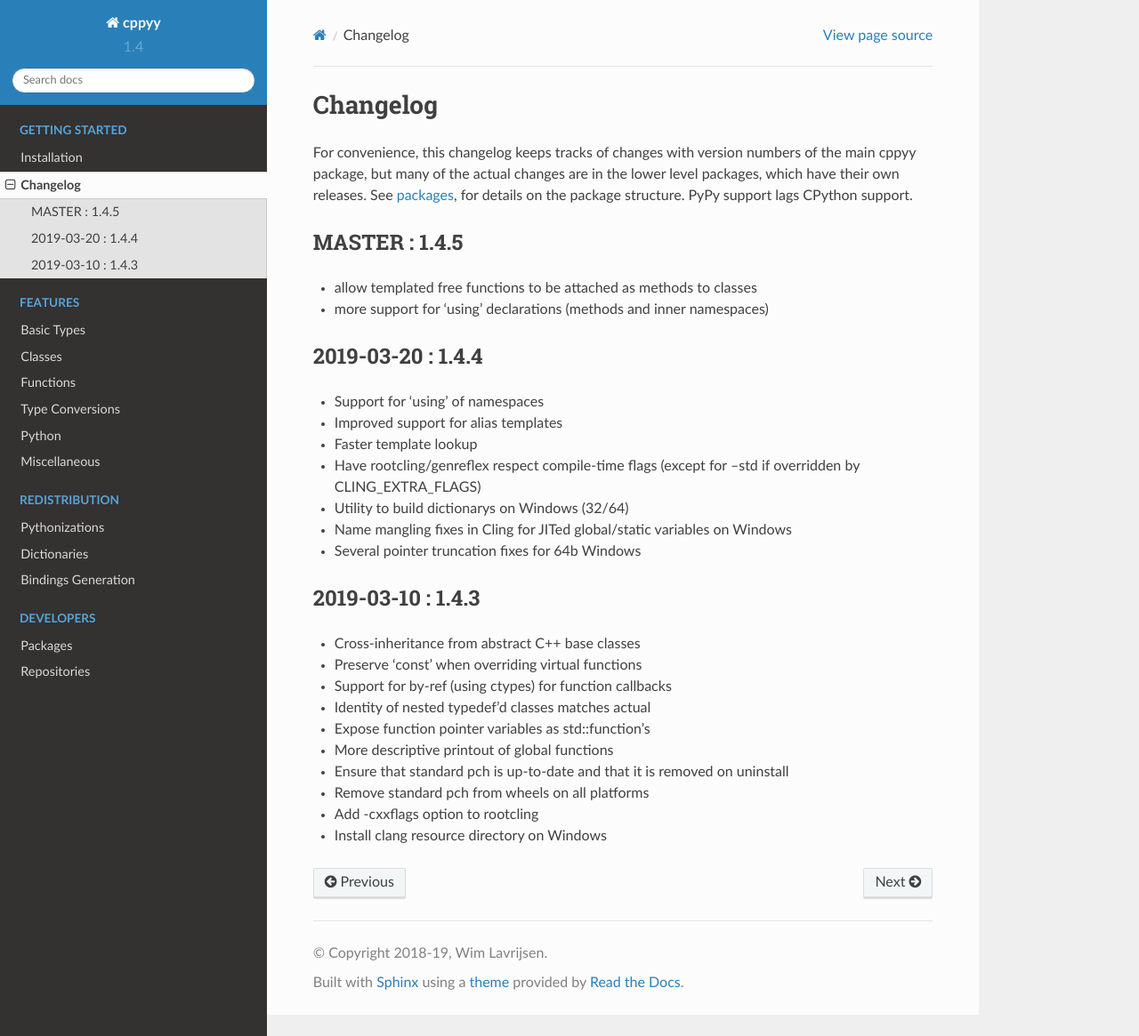
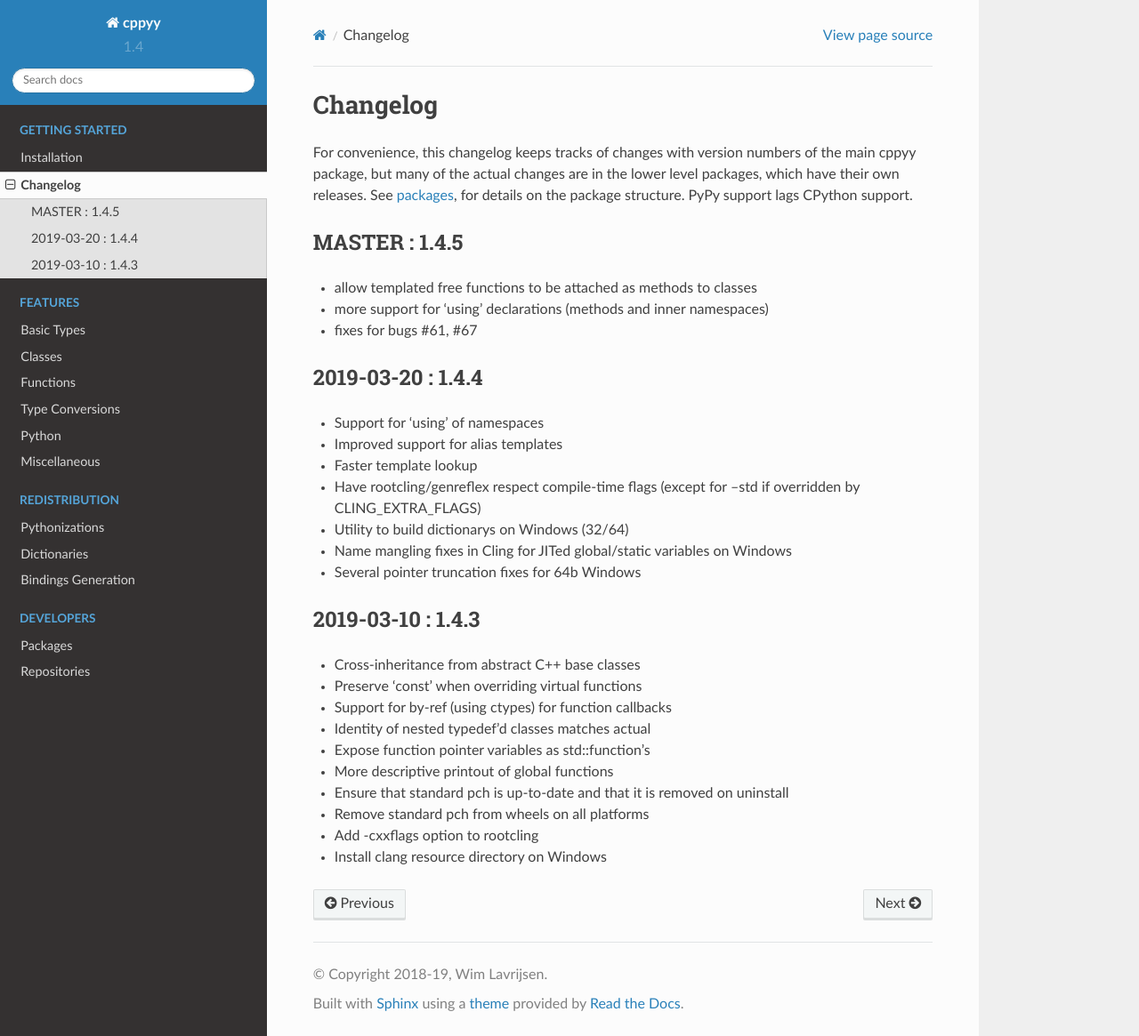
Before and after one commit to wlav/cppyy, a Sphinx documentation site: the page built from doc/source/changelog.rst, in a window 1280 px wide and 1165 px high. Shown: the whole window at 89% size. Built offline with Sphinx 7.4.7 and the Read the Docs theme 2.0.0, drawn with Linux system fonts in a browser that asks for light colours.

Commit message:
update changelog with bugs that have been fixed (in backend)

```diff
--- a/doc/source/changelog.rst
+++ b/doc/source/changelog.rst
@@ -15,6 +15,7 @@
 
 * allow templated free functions to be attached as methods to classes
 * more support for 'using' declarations (methods and inner namespaces)
+* fixes for bugs #61, #67
 
 
 2019-03-20 : 1.4.4
```
